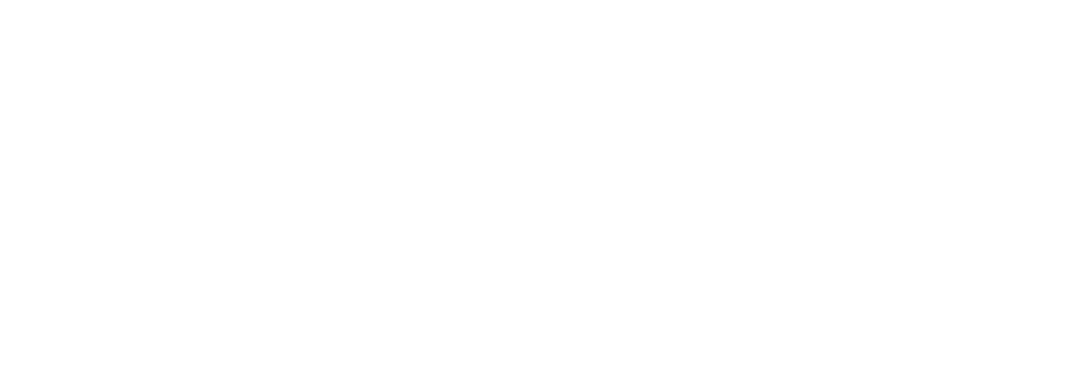
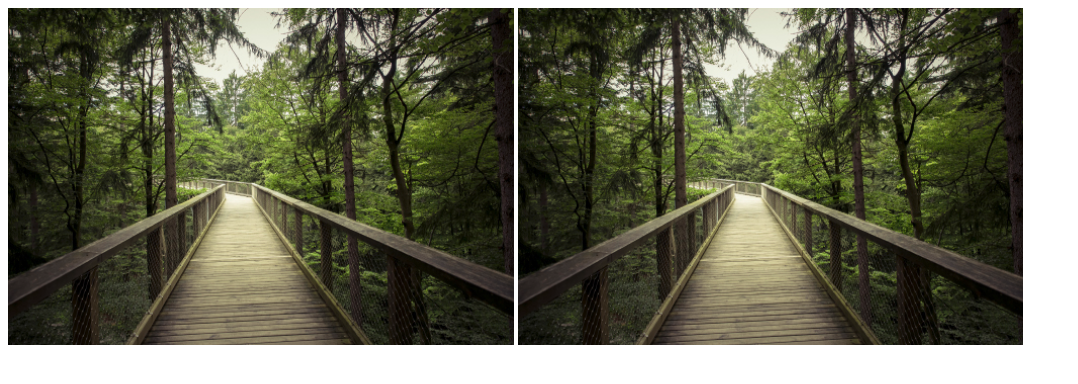
Before and after one commit to lai32290/jpegProgressiveTest, a plain HTML site: page index.html in a window 1280 px wide. Shown: the whole page, without its empty margins (0-1078 px from the left). Drawn offline with Linux system fonts and the light colour scheme; the site is published under a folder, as on GitHub Pages, so addresses that start at the root find nothing.

Commit message:
change image url

```diff
--- a/index.html
+++ b/index.html
@@ -10,7 +10,7 @@
     </style>
 </head>
 <body>
-    <img src="/img.jpeg" alt="">
-    <img src="/img-prog.jpeg" alt="">
+    <img src="img.jpeg" alt="">
+    <img src="img-prog.jpeg" alt="">
 </body>
 </html>
```
